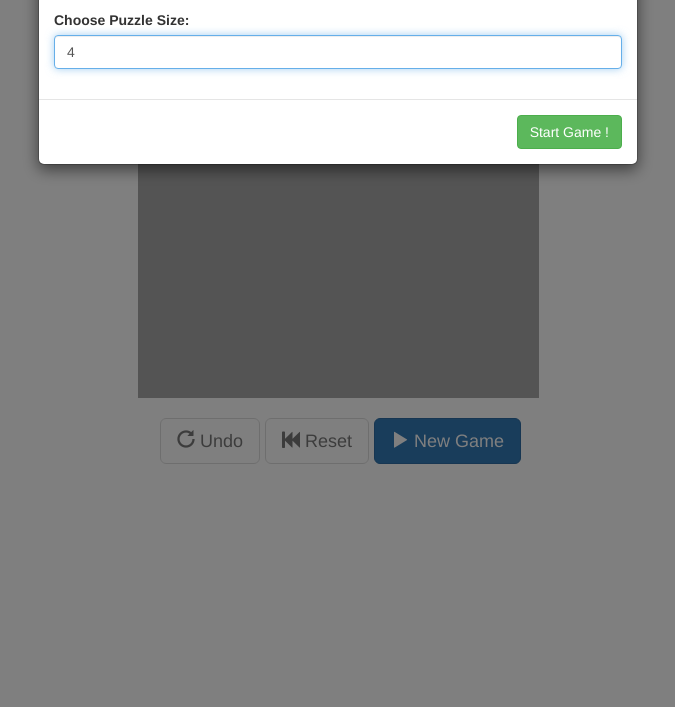
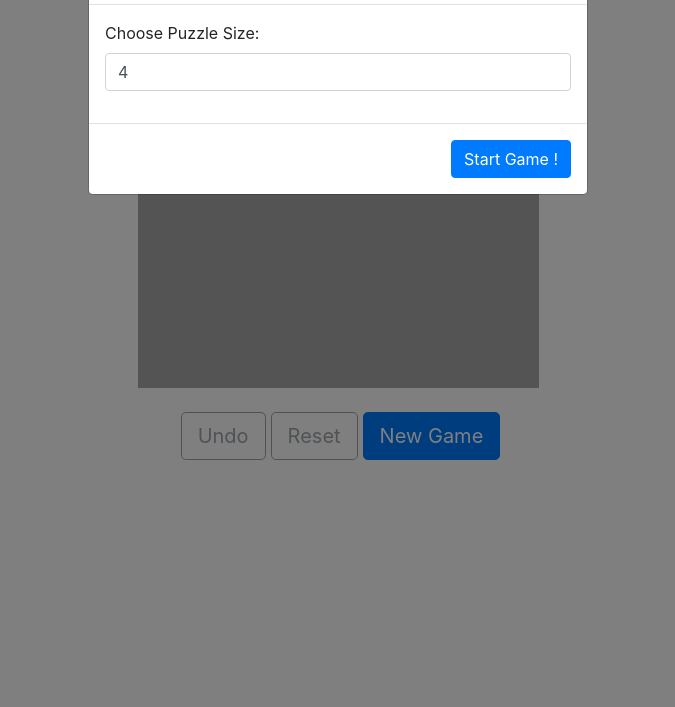
Before and after one commit to guyo/n-puzzle, a React app: page / in a window 1280 px wide. Shown: the part 93-800 px from the top of the page, without its empty margins (302-977 px from the left). Built offline with nearby package versions, Linux system fonts and the light colour scheme.

Commit message:
upgrade to bootstrap4

```diff
--- a/package.json
+++ b/package.json
@@ -12,7 +12,7 @@
   },
   "dependencies": {
     "react": "^16.8.6",
-    "react-bootstrap": "^0.32.4",
+    "react-bootstrap": "^1.0.0-beta.9",
     "react-dom": "^16.8.6",
     "react-redux": "^7.1.0",
     "redux": "^4.0.1",
--- a/src/app/components/ControlPanel.js
+++ b/src/app/components/ControlPanel.js
@@ -1,14 +1,15 @@
 import React from 'react';
-import { Button, Glyphicon } from 'react-bootstrap';
+import { Button } from 'react-bootstrap';
 import PropTypes from 'prop-types';
 
 // eslint-disable-next-line react/display-name
 const ControlButton = React.memo(
-    function ControlButton({ id, label, glyph, enabled = 'true', handler, style = 'default' }) {
+    // eslint-disable-next-line no-unused-vars
+    function ControlButton({ id, label, glyph, enabled = 'true', handler, style = 'outline-secondary' }) {
         return (
-            <Button bsSize='large' bsStyle={style} disabled={!enabled} id={id}
+            <Button size='lg' variant={style} disabled={!enabled} id={id}
                 onClick={handler} style={{ marginLeft: '5px' }}>
-                <Glyphicon glyph={glyph} /> {label}
+                {label}
             </Button>
         );
     });
--- a/src/app/components/NewGameModal.js
+++ b/src/app/components/NewGameModal.js
@@ -1,6 +1,6 @@
 import React, { useState } from 'react';
 import PropTypes from 'prop-types';
-import { Modal, Button, FormGroup, FormControl, ControlLabel, HelpBlock } from 'react-bootstrap';
+import { Modal, Button, Form } from 'react-bootstrap';
 
 const NewGameModal = (props) => {
     const [inputVal, setInputVal] = useState(props.defaultSize);
@@ -16,20 +16,23 @@ const NewGameModal = (props) => {
             </Modal.Header>
             <Modal.Body>
                 <form onSubmit={(e) => { e.preventDefault(), onSubmit(); }} >
-                    <FormGroup validationState={valid ? null : 'error'}>
-                        <ControlLabel>Choose Puzzle Size:</ControlLabel>
-                        <FormControl type='text' autoFocus={true}
+                    <Form.Group>
+                        <Form.Label>Choose Puzzle Size:</Form.Label>
+                        <Form.Control type='text' isInvalid={!valid} autoFocus
                             value={inputVal} onChange={e => setInputVal(e.target.value)}/>
-                        <FormControl.Feedback />
-                        {!valid && <HelpBlock>Enter a number between 3 and 12</HelpBlock>}
-                    </FormGroup>
+                        <Form.Control.Feedback type='invalid'>
+                            {'Enter a number between 3 and 12'}
+                        </Form.Control.Feedback>
+                    </Form.Group>
                 </form>
             </Modal.Body>
             <Modal.Footer>
-                <Button bsStyle='success' onClick={onSubmit}
+                <Button variant='primary' onClick={onSubmit}
                     disabled={!valid} id='newgamestart'>Start Game !</Button>
 
-                {props.canClose && <Button onClick={props.onClose} id='newgamecancel'>{'Cancel'}</Button>}
+                {props.canClose &&
+                    <Button variant='outline-secondary' onClick={props.onClose} id='newgamecancel'>{'Cancel'}</Button>
+                }
             </Modal.Footer>
         </Modal>
     );
--- a/src/app/components/SolvedModal.js
+++ b/src/app/components/SolvedModal.js
@@ -19,8 +19,8 @@ const SolvedModal = ({ show, onClose, onNewGame }) => {
                 <br />
             </Modal.Body>
             <Modal.Footer>
-                <Button bsStyle='default' id='solvedstart' onClick={onNewGame} autoFocus={true}>Yes</Button>
-                <Button bsStyle='default' id='solvedcancel' onClick={onClose}>No</Button>
+                <Button variant='outline-secondary' id='solvedstart' onClick={onNewGame} autoFocus={true}>Yes</Button>
+                <Button variant='outline-secondary' id='solvedcancel' onClick={onClose}>No</Button>
             </Modal.Footer>
         </Modal >
     );
--- a/src/app/containers/NewGameModalContainer.js
+++ b/src/app/containers/NewGameModalContainer.js
@@ -21,7 +21,7 @@ const NewGameModalContainer = ({ showInit, showNewGame, ownProps, dispatch }) =>
     } else if (showNewGame) {
         show = true;
         canClose = true;
-        title = 'Start a new Game?';
+        title = 'Start a new game?';
     }
 
     return (
--- a/src/index.html
+++ b/src/index.html
@@ -8,7 +8,7 @@
 
     <link rel="icon" href="data:,">
 
-    <link rel="stylesheet" href="https://maxcdn.bootstrapcdn.com/bootstrap/3.3.7/css/bootstrap.min.css" integrity="sha384-BVYiiSIFeK1dGmJRAkycuHAHRg32OmUcww7on3RYdg4Va+PmSTsz/K68vbdEjh4u" crossorigin="anonymous">
+    <link rel="stylesheet" href="https://stackpath.bootstrapcdn.com/bootstrap/4.3.1/css/bootstrap.min.css" integrity="sha384-ggOyR0iXCbMQv3Xipma34MD+dH/1fQ784/j6cY/iJTQUOhcWr7x9JvoRxT2MZw1T" crossorigin="anonymous">
 
 </head>
 <body>
```
Also changed, not shown: test/app/NewGameModalContainer.test.js (+8 -8 lines), test/e2e/pages/NewGameModal.js (+2 -2 lines), 1 other file.
